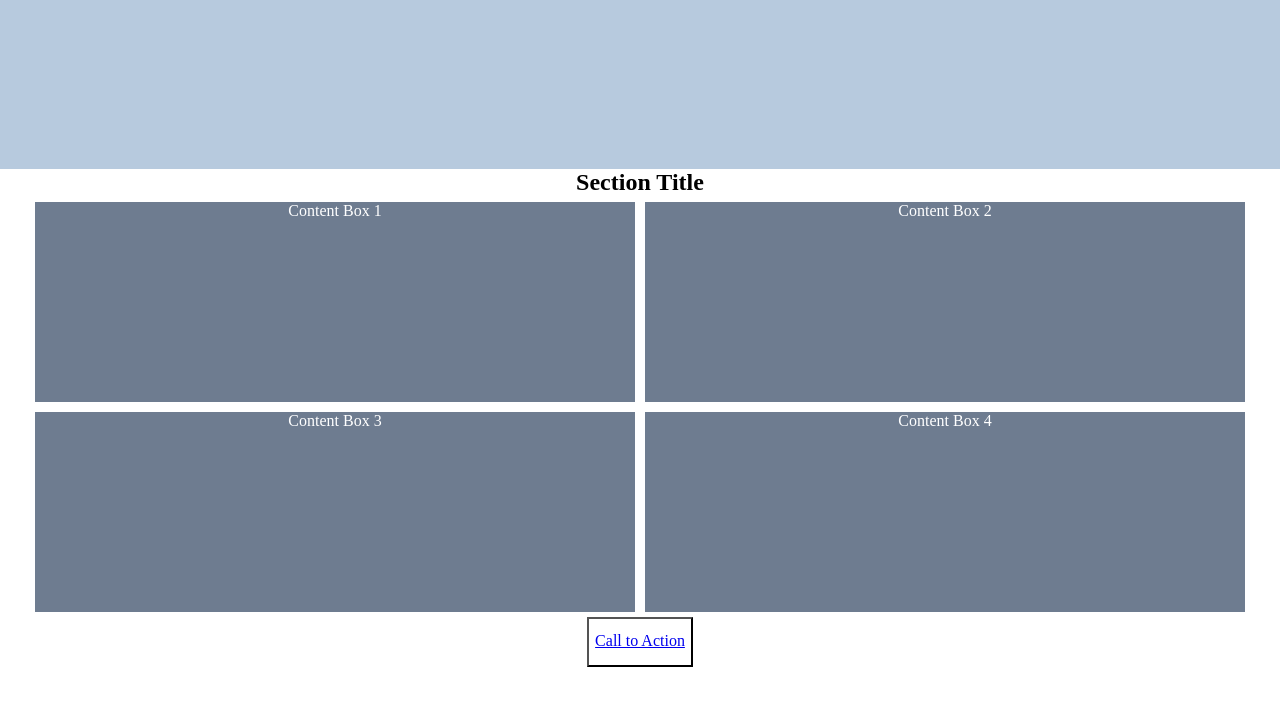
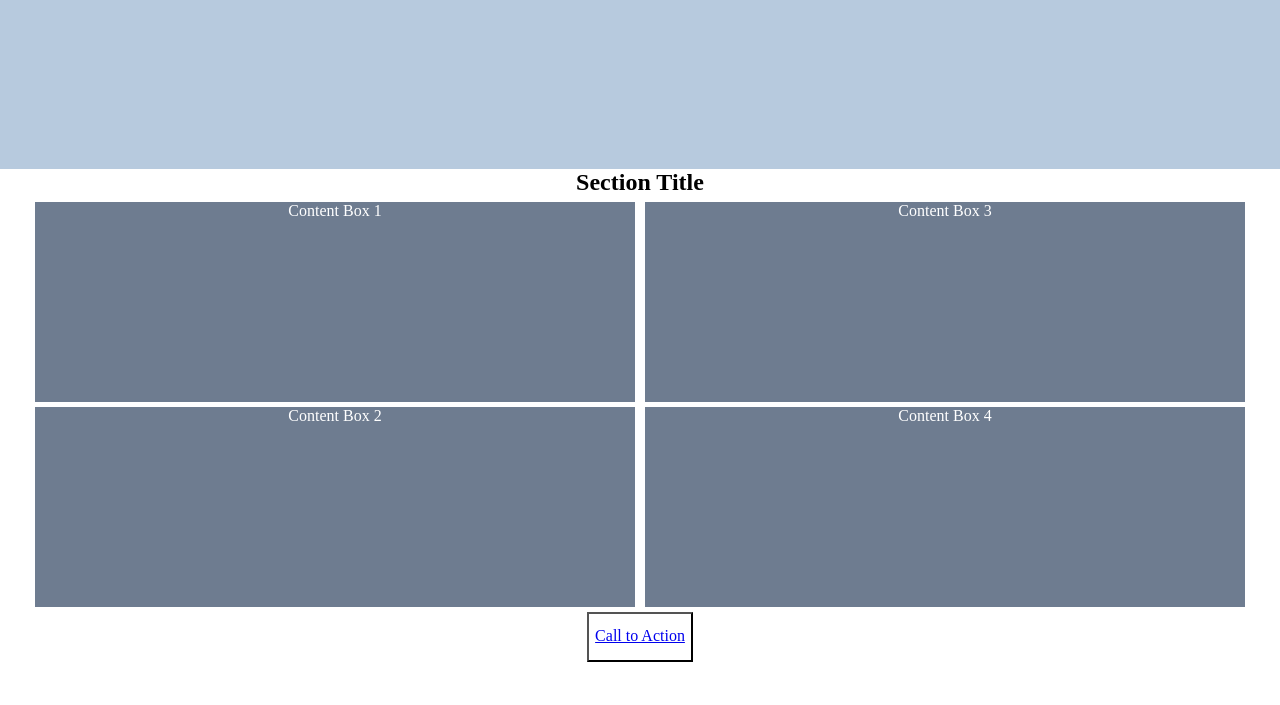
Before and after one commit to SammuelChang/remote-assignments, a plain HTML site: page week-1/index.html in a window 1280 px wide. Shown: the part 81-786 px from the top of the page. Drawn offline with Linux system fonts and the light colour scheme.

Commit message:
Update index.html

```diff
--- a/week-1/index.html
+++ b/week-1/index.html
@@ -36,10 +36,14 @@
     <main>
         <h2>Section Title</h2>
         <div class="container ">
-            <div class="column partOne one ">Content Box 1</div>
-            <div class="column partOne two ">Content Box 2</div>
-            <div class="column partTwo three ">Content Box 3</div>
-            <div class="column partTwo four ">Content Box 4</div>
+            <div class="container1">
+                <div class="column partOne one ">Content Box 1</div>
+                <div class="column partOne two ">Content Box 2</div>
+            </div>
+            <div class="container2">
+                <div class="column partTwo three ">Content Box 3</div>
+                <div class="column partTwo four ">Content Box 4</div>
+            </div>
         </div>
     </main>
     <aside>
```
